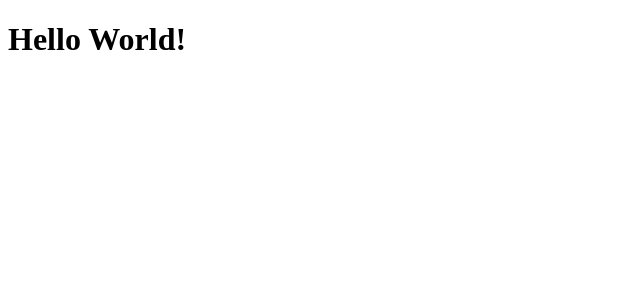
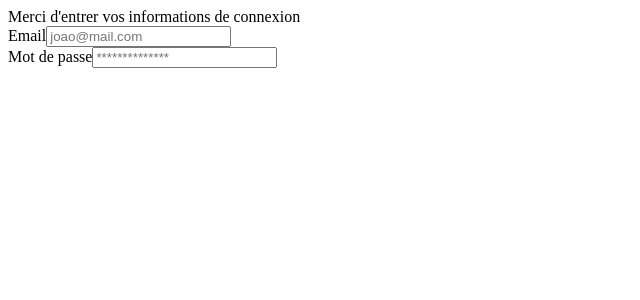
Before and after one commit to gabrielestefono/workflow_react_login, a React (Vite) app: page / in a window 1280 px wide. Shown: the top 300 px of the page, without its empty margins (0-640 px from the left). Built offline with nearby package versions, Linux system fonts and the light colour scheme.

Commit message:
Inserindo Input's

```diff
--- a/src/App.jsx
+++ b/src/App.jsx
@@ -1,5 +1,24 @@
 export function App() {
+
+  /* YARN DEV */
+
   return (
-    <h1>Hello World!</h1>
+    <div className="container">
+      <header>
+        <img src="" alt="" />
+        <span>Merci d'entrer vos informations de connexion</span>
+      </header>
+      <form>
+        <div className="inputContainer">
+          <label htmlFor="email">Email</label>
+          <input type="email" name="email" id="email" placeholder="joao@mail.com"/>
+        </div>
+        <div className="inputContainer">
+          <label htmlFor="password">Mot de passe</label>
+          <input type="password" name="password" id="password" placeholder="**************"/>
+        </div>
+        <div></div>
+      </form>
+    </div>
   )
 }
```
